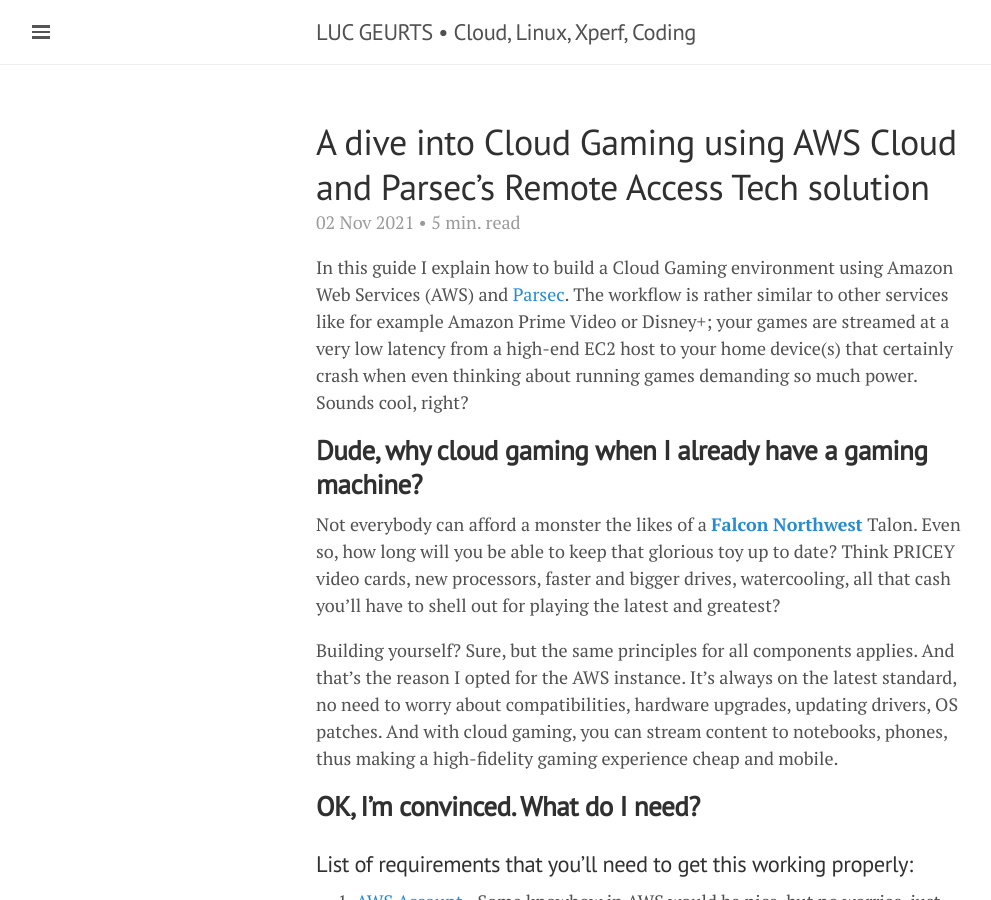
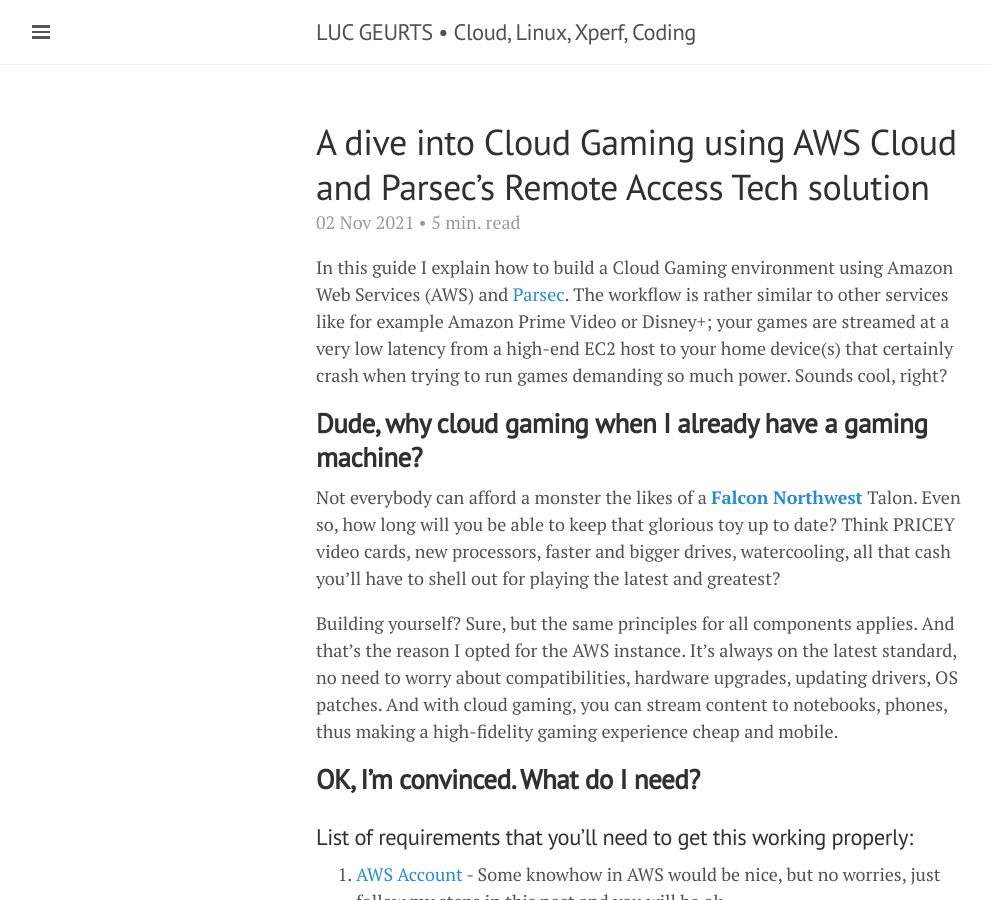
Before and after one commit to lgeurts/lgeurts.github.io, a Jekyll site: the page built from _posts/2021-11-02-aws-high-performance-cloud-gaming.md, in a window 1280 px wide and 900 px high. Shown: the whole window, without its empty margins (0-991 px from the left). Built offline with Jekyll 4.4.1, drawn with Linux system fonts in a browser that asks for light colours; nearby versions of some CDN libraries; comment, search, counter and statistics services are not loaded.

Commit message:
Update 2021-11-02-aws-high-performance-cloud-gaming.md

```diff
--- a/_posts/2021-11-02-aws-high-performance-cloud-gaming.md
+++ b/_posts/2021-11-02-aws-high-performance-cloud-gaming.md
@@ -9,7 +9,7 @@
 
 ---
 
-In this guide I explain how to build a Cloud Gaming environment using Amazon Web Services (AWS) and [Parsec](https://parsec.app/). The workflow is rather similar to other services like for example Amazon Prime Video or Disney+; your games are streamed at a very low latency from a high-end EC2 host to your home device(s) that certainly crash when even thinking about running games demanding so much power. Sounds cool, right?
+In this guide I explain how to build a Cloud Gaming environment using Amazon Web Services (AWS) and [Parsec](https://parsec.app/). The workflow is rather similar to other services like for example Amazon Prime Video or Disney+; your games are streamed at a very low latency from a high-end EC2 host to your home device(s) that certainly crash when trying to run games demanding so much power. Sounds cool, right?
 
 ## **Dude, why cloud gaming when I already have a gaming machine?**
 
```
